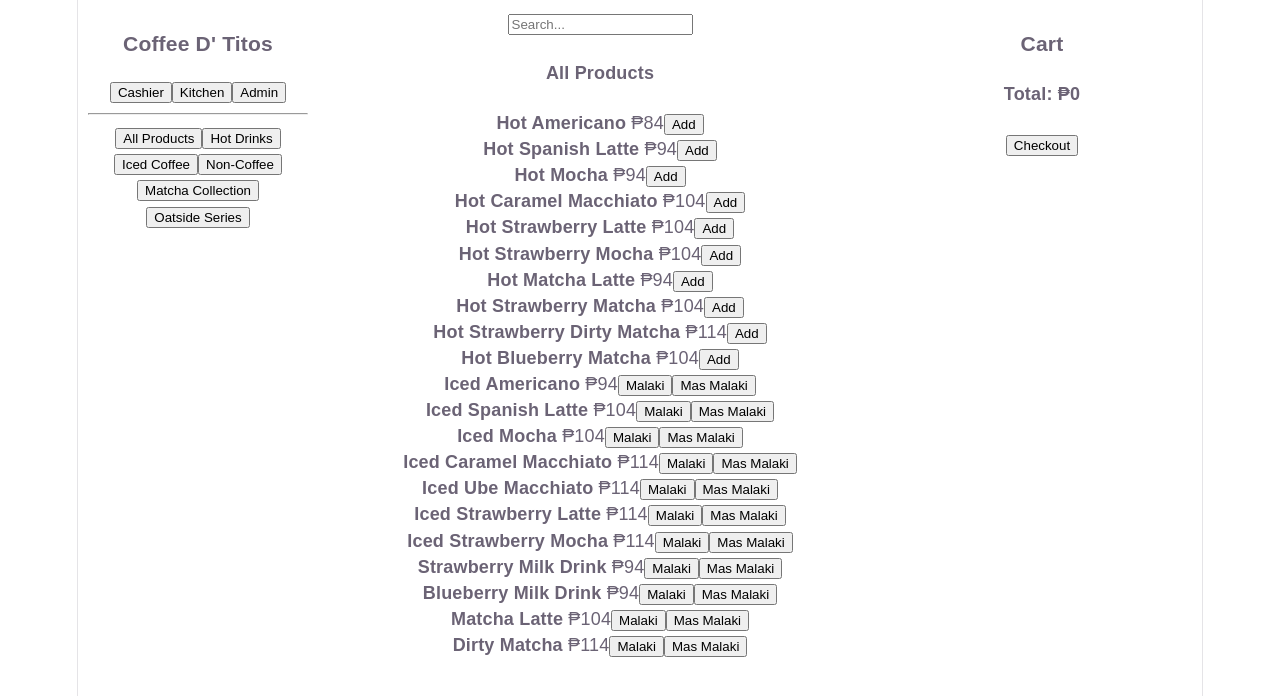
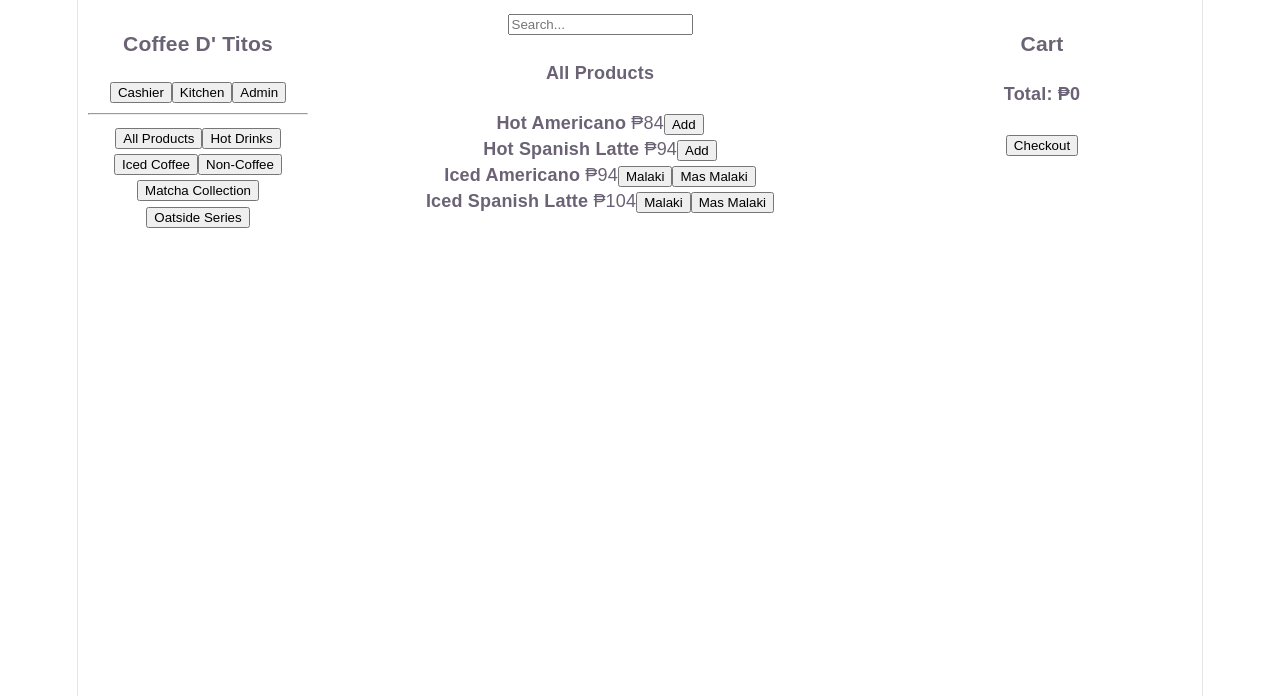
Before and after one commit to naluzchristian16-lab/CDTBO, a React (Vite) app: page / in a window 1280 px wide. Shown: the top 696 px of the page. Built offline with nearby package versions, Linux system fonts and the light colour scheme.

Commit message:
Update App.tsx

```diff
--- a/src/App.tsx
+++ b/src/App.tsx
@@ -14,34 +14,14 @@ const categories = [
 const products = [
   { id: 1, name: "Hot Americano", category: "Hot Drinks", size: "12oz", price: 84, type: "hot", coffee: true },
   { id: 2, name: "Hot Spanish Latte", category: "Hot Drinks", size: "12oz", price: 94, type: "hot", coffee: true },
-  { id: 3, name: "Hot Mocha", category: "Hot Drinks", size: "12oz", price: 94, type: "hot", coffee: true },
-  { id: 4, name: "Hot Caramel Macchiato", category: "Hot Drinks", size: "12oz", price: 104, type: "hot", coffee: true },
-  { id: 5, name: "Hot Strawberry Latte", category: "Hot Drinks", size: "12oz", price: 104, type: "hot", coffee: true },
-  { id: 6, name: "Hot Strawberry Mocha", category: "Hot Drinks", size: "12oz", price: 104, type: "hot", coffee: true },
-  { id: 7, name: "Hot Matcha Latte", category: "Hot Drinks", size: "12oz", price: 94, type: "hot", coffee: false },
-  { id: 8, name: "Hot Strawberry Matcha", category: "Hot Drinks", size: "12oz", price: 104, type: "hot", coffee: false },
-  { id: 9, name: "Hot Strawberry Dirty Matcha", category: "Hot Drinks", size: "12oz", price: 114, type: "hot", coffee: true },
-  { id: 10, name: "Hot Blueberry Matcha", category: "Hot Drinks", size: "12oz", price: 104, type: "hot", coffee: false },
-
   { id: 11, name: "Iced Americano", category: "Iced Coffee", size: "16oz", price: 94, type: "iced", coffee: true },
-  { id: 12, name: "Iced Spanish Latte", category: "Iced Coffee", size: "16oz", price: 104, type: "iced", coffee: true },
-  { id: 13, name: "Iced Mocha", category: "Iced Coffee", size: "16oz", price: 104, type: "iced", coffee: true },
-  { id: 14, name: "Iced Caramel Macchiato", category: "Iced Coffee", size: "16oz", price: 114, type: "iced", coffee: true },
-  { id: 15, name: "Iced Ube Macchiato", category: "Iced Coffee", size: "16oz", price: 114, type: "iced", coffee: true },
-  { id: 16, name: "Iced Strawberry Latte", category: "Iced Coffee", size: "16oz", price: 114, type: "iced", coffee: true },
-  { id: 17, name: "Iced Strawberry Mocha", category: "Iced Coffee", size: "16oz", price: 114, type: "iced", coffee: true },
-
-  { id: 18, name: "Strawberry Milk Drink", category: "Non-Coffee", size: "16oz", price: 94, type: "iced", coffee: false },
-  { id: 19, name: "Blueberry Milk Drink", category: "Non-Coffee", size: "16oz", price: 94, type: "iced", coffee: false },
-
-  { id: 25, name: "Matcha Latte", category: "Matcha Collection", size: "16oz", price: 104, type: "iced", coffee: false },
-  { id: 26, name: "Dirty Matcha", category: "Matcha Collection", size: "16oz", price: 114, type: "iced", coffee: true }
+  { id: 12, name: "Iced Spanish Latte", category: "Iced Coffee", size: "16oz", price: 104, type: "iced", coffee: true }
 ];
 
 /* ================= ADDONS ================= */
 const addons = { "Extra Shot": 10 };
 
-/* ================= ORDER NUMBER ================= */
+/* ================= ORDER ID ================= */
 const formatOrderId = (id) => {
   const d = new Date();
   const mm = String(d.getMonth() + 1).padStart(2, "0");
@@ -74,7 +54,7 @@ export default function App() {
       .filter(g => g.items.length > 0);
   }, [baseFiltered]);
 
-  /* ================= CART (FIXED: NO MERGE ISSUE) ================= */
+  /* ================= CART FIXED ================= */
   const addToCart = (item) => {
     setCart(prev => {
       const index = prev.findIndex(
@@ -90,16 +70,44 @@ export default function App() {
         return updated;
       }
 
-      return [...prev, { ...item, qty: 1, addons: [] }];
+      return [
+        ...prev,
+        {
+          ...item,
+          qty: 1,
+          addons: item.addons ? [...item.addons] : []
+        }
+      ];
     });
   };
 
-  const addHot = (p) => addToCart({ ...p, size: "12oz" });
-  const addIced = (p, size) => addToCart({ ...p, size });
+  const addHot = (p) => addToCart({ ...p, size: "12oz", addons: [] });
+  const addIced = (p, size) => addToCart({ ...p, size, addons: [] });
 
-  const computeItemPrice = (i) => {
-    const base = i.price * i.qty;
-    const addon = i.addons?.includes("Extra Shot") ? addons["Extra Shot"] * i.qty : 0;
+  /* ================= EXTRA SHOT FIXED ================= */
+  const toggleExtraShot = (idx) => {
+    setCart(prev => {
+      const updated = [...prev];
+      const item = { ...updated[idx] };
+
+      item.addons = item.addons ? [...item.addons] : [];
+
+      if (item.addons.includes("Extra Shot")) {
+        item.addons = item.addons.filter(a => a !== "Extra Shot");
+      } else {
+        item.addons.push("Extra Shot");
+      }
+
+      updated[idx] = item;
+      return updated;
+    });
+  };
+
+  const computeItemPrice = (item) => {
+    const base = item.price * item.qty;
+    const addon = item.addons?.includes("Extra Shot")
+      ? addons["Extra Shot"] * item.qty
+      : 0;
     return base + addon;
   };
 
@@ -136,7 +144,6 @@ export default function App() {
   const ongoing = orders.filter(o => o.status === "ongoing");
   const done = orders.filter(o => o.status === "done");
 
-  /* ================= UI ================= */
   return (
     <div style={{ display: "flex", height: "100vh", fontFamily: "sans-serif" }}>
 
@@ -193,18 +200,34 @@ export default function App() {
             ))}
           </div>
 
-          {/* CART (RESTORED +/-) */}
+          {/* CART */}
           <div style={{ width: 300, padding: 10 }}>
             <h3>Cart</h3>
 
             {cart.map((i, idx) => (
-              <div key={idx} style={{ marginBottom: 10 }}>
+              <div key={idx} style={{ marginBottom: 12 }}>
                 <b>{i.name}</b> {i.size}
-                {i.addons?.includes("Extra Shot") && " +Extra Shot"}
+
+                {/* EXTRA SHOT ALWAYS VISIBLE */}
+                {i.coffee && (
+                  <div>
+                    <button onClick={() => toggleExtraShot(idx)}>
+                      {i.addons?.includes("Extra Shot")
+                        ? "Remove Extra Shot"
+                        : "Add Extra Shot (+₱10)"}
+                    </button>
+                  </div>
+                )}
+
+                {i.addons?.includes("Extra Shot") && (
+                  <div style={{ color: "green" }}>
+                    + Extra Shot
+                  </div>
+                )}
 
                 <div>₱{computeItemPrice(i)}</div>
 
-                {/* QTY CONTROLS */}
+                {/* +/- CONTROLS */}
                 <div style={{ display: "flex", gap: 5 }}>
                   <button onClick={() => setCart(prev => {
                     const u = [...prev];
@@ -221,12 +244,6 @@ export default function App() {
                     return u;
                   })}>+</button>
                 </div>
-
-                <button
-                  onClick={() => setCart(prev => prev.filter((_, i2) => i2 !== idx))}
-                >
-                  Remove
-                </button>
               </div>
             ))}
 
```
